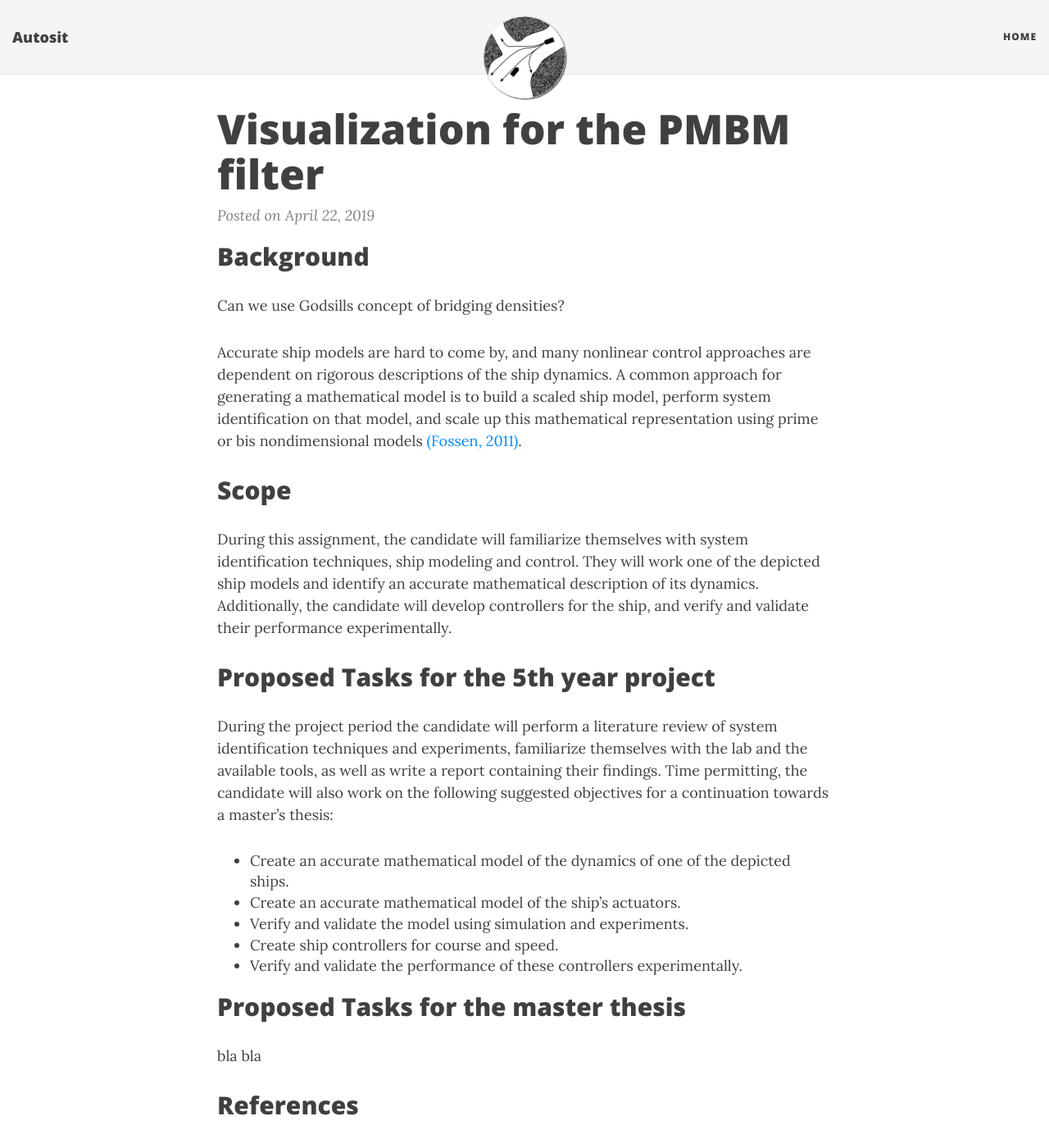
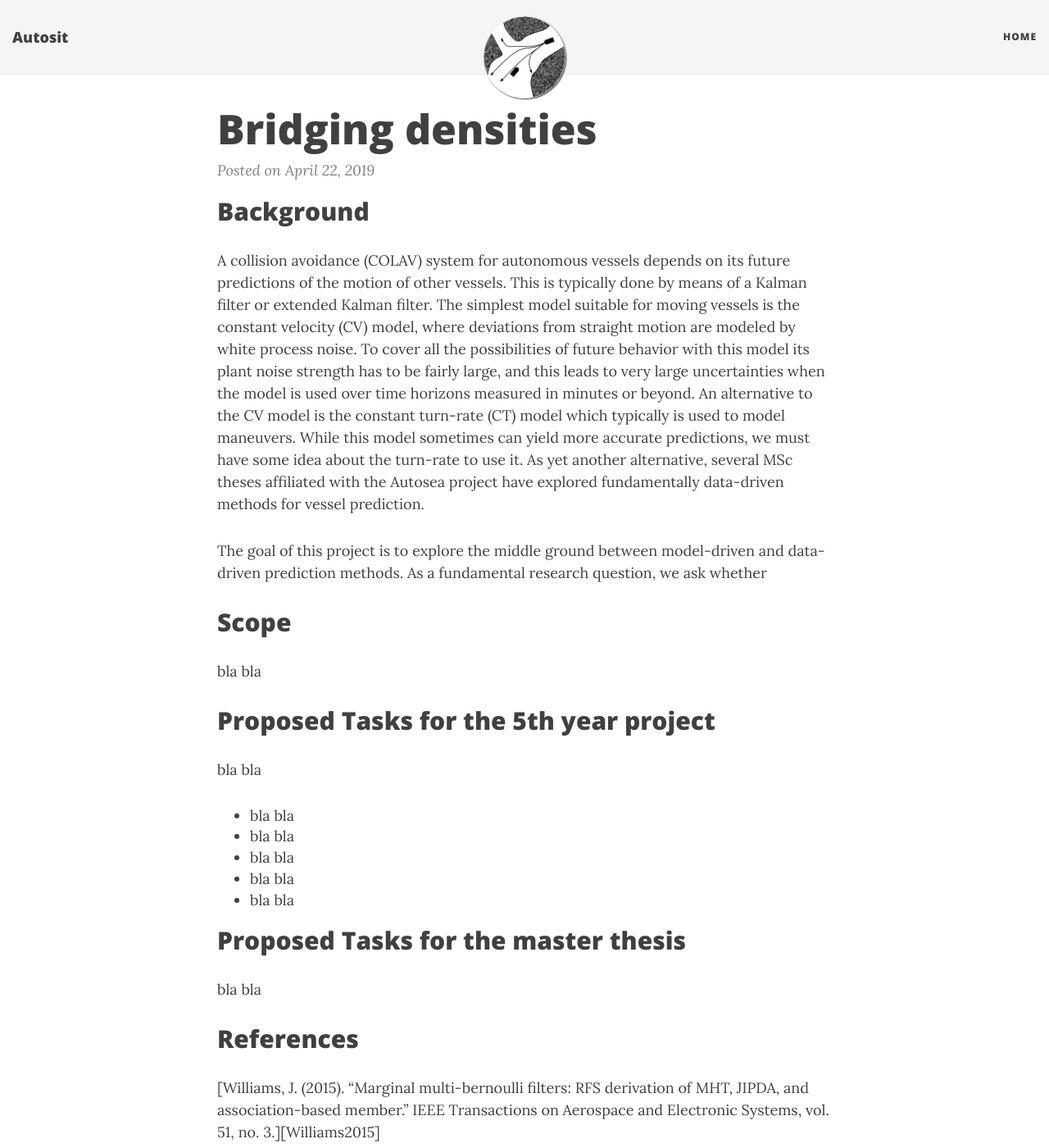
Before and after one commit to autosit/autosit.github.io, a Jekyll site: the page built from _posts/2019-04-22-ltp_bridging.md, in a window 1280 px wide and 1400 px high. Shown: the whole window at 82% size. Built offline with Jekyll 4.4.1, drawn with Linux system fonts in a browser that asks for light colours; nearby versions of some CDN libraries.

Commit message:
added bridging densities

```diff
--- a/_posts/2019-04-22-ltp_bridging.md
+++ b/_posts/2019-04-22-ltp_bridging.md
@@ -1,30 +1,33 @@
 ---
 layout: post
-title: Visualization for the PMBM filter
+title: Bridging densities
 category: LTP
 ---
 ## Background
 
-Can we use Godsills concept of bridging densities?
+A collision avoidance (COLAV) system for autonomous vessels depends on its future predictions of the motion of other vessels.
+This is typically done by means of a Kalman filter or extended Kalman filter. The simplest model suitable for moving vessels is the constant velocity (CV) model,
+where deviations from straight motion are modeled by white process noise. To cover all the possibilities of future behavior with this model its plant noise strength has to be fairly large,
+and this leads to very large uncertainties when the model is used over time horizons measured in minutes or beyond.
+An alternative to the CV model is the constant turn-rate (CT) model which typically is used to model maneuvers. While this model sometimes can yield more accurate predictions, we must have some idea about the turn-rate to use it. As yet another alternative, several MSc theses affiliated with the Autosea project have explored fundamentally data-driven methods for vessel prediction.
 
-Accurate ship models are hard to come by, and many nonlinear control approaches are dependent on rigorous descriptions of the ship dynamics.
-A common approach for generating a mathematical model is to build a scaled ship model, perform system identification on that model, and scale up this mathematical representation using prime or bis nondimensional models [(Fossen, 2011)](#Fossen2011).
+The goal of this project is to explore the middle ground between model-driven and data-driven prediction methods.
+As a fundamental research question, we ask whether
+
 
 ## Scope
 
-During this assignment, the candidate will familiarize themselves with system identification techniques, ship modeling and control.
-They will work one of the depicted ship models and identify an accurate mathematical description of its dynamics.
-Additionally, the candidate will develop controllers for the ship, and verify and validate their performance experimentally.
+bla bla
 
 ## Proposed Tasks for the 5th year project
 
-During the project period the candidate will perform a literature review of system identification techniques and experiments, familiarize themselves with the lab and the available tools, as well as write a report containing their findings.
-Time permitting, the candidate will also work on the following suggested objectives for a continuation towards a master's thesis:
-* Create an accurate mathematical model of the dynamics of one of the depicted ships.
-* Create an accurate mathematical model of the ship's actuators.
-* Verify and validate the model using simulation and experiments.
-* Create ship controllers for course and speed.
-* Verify and validate the performance of these controllers experimentally.
+bla bla
+
+* bla bla
+* bla bla
+* bla bla
+* bla bla
+* bla bla
 
 ## Proposed Tasks for the master thesis
 
```
